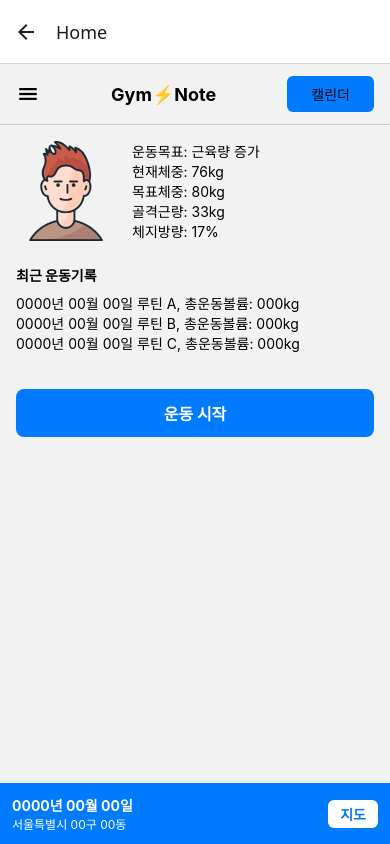
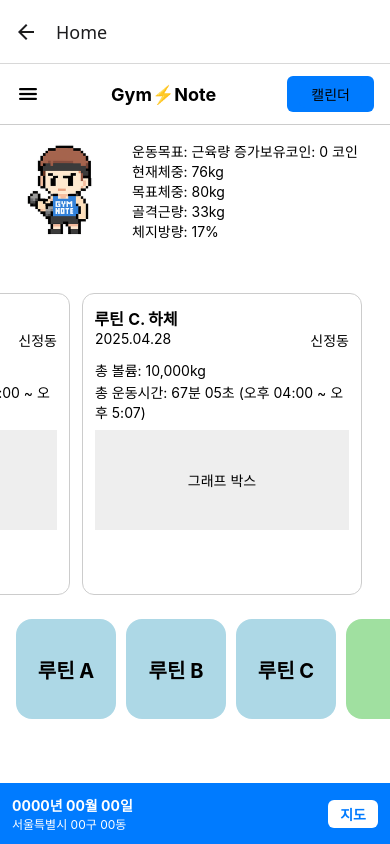
Before and after one commit to GymNote-Org/gymnote-FE, a React Native app: screen /Home in a window 390 px wide. Built offline with nearby package versions, Linux system fonts and the light colour scheme.

Commit message:
style: 홈 화면 운동기록 카드 및 루틴 카드 요소 추가 및 레이아웃 재구성

```diff
--- a/src/screens/HomeScreen.tsx
+++ b/src/screens/HomeScreen.tsx
@@ -1,21 +1,40 @@
-import {Image, ScrollView, StyleSheet, Text, TouchableOpacity, View} from 'react-native';
+import {FlatList, Image, StyleSheet, Text, View} from 'react-native';
 import Header from "../components/Header";
 import Footer from "../components/Footer";
+import RecentExerciseCard from "../components/RecentExerciseCard";
+import RoutineCard from "../components/RoutineCard";
+
+const dummyRecentExercises = [
+    { id: 1, title: "루틴 C", description: "하체", date: "2025.04.28", startTime: "오후 04:00", endTime: "오후 5:07", duration: "67분 05초", volume: "10,000kg", location: "신정동" },
+    { id: 2, title: "루틴 B", description: "등, 삼두", date: "2025.04.29", startTime: "오후 04:00", endTime: "오후 5:15", duration: "75분 07초", volume: "10,000kg", location: "신정동" },
+    { id: 3, title: "루틴 A", description: "가슴, 이두", date: "2025.04.30", startTime: "오후 04:00", endTime: "오후 5:27", duration: "87분 08초", volume: "10,000kg", location: "신정동" },
+];
+
+const dummyRoutines = [
+    { id: 1, title: "루틴 A", description: "가슴, 이두" },
+    { id: 2, title: "루틴 B", description: "등, 삼두" },
+    { id: 3, title: "루틴 C", description: "하체" },
+    { id: 999999, isAddCard: true },    // 루틴 추가 카드
+];
 
 /**
  * 메인 홈 화면
  * @constructor
  */
 export default function HomeScreen() {
+    const handleAddRoutine = () => {
+        console.log('루틴 생성 버튼 클릭');
+    }
+
     return (
         <View style={styles.container}>
             <Header />
-            <ScrollView contentContainerStyle={styles.content}>
-                {/* 사용자 정보 및 운동 목표 */}
+
+            {/* 유저 정보 카드 */}
             <View style={styles.userCard}>
                 <View style={styles.avatarBox}>
                     <Image
-                            source={require('../assets/fakeavatar.png')}
+                        source={require('../assets/default-avatar.png')}
                         style={styles.avatarImg}
                         resizeMode="contain"
                     />
@@ -27,21 +46,37 @@ export default function HomeScreen() {
                     <Text>골격근량: 33kg</Text>
                     <Text>체지방량: 17%</Text>
                 </View>
+                <View style={styles.userInfo}>
+                    <Text>보유코인: 0 코인</Text>
+                </View>
             </View>
 
-                {/* 최근 운동기록 */}
-                <View style={styles.exerciseHistory}>
-                    <Text style={styles.historyTitle}>최근 운동기록</Text>
-                    <Text>0000년 00월 00일 루틴 A, 총운동볼륨: 000kg</Text>
-                    <Text>0000년 00월 00일 루틴 B, 총운동볼륨: 000kg</Text>
-                    <Text>0000년 00월 00일 루틴 C, 총운동볼륨: 000kg</Text>
-                </View>
+            {/* 최근 운동 루틴 카드 리스트 */}
+            <FlatList
+                data={dummyRecentExercises}
+                keyExtractor={(item) => item.id.toString()}
+                horizontal
+                showsHorizontalScrollIndicator={false}
+                contentContainerStyle={styles.horizontalList}
+                inverted    // 최근 운동기록이 맨 오른쪽에 보이도록
+                renderItem={({ item }) => <RecentExerciseCard exercise={item} />}
+            />
 
-                {/* 운동 시작 */}
-                <TouchableOpacity style={styles.startButton}>
-                    <Text style={styles.startButtonText}>운동 시작</Text>
-                </TouchableOpacity>
-            </ScrollView>
+            {/* 하단 루틴 카드 리스트 */}
+            <FlatList
+                data={dummyRoutines} // + 버튼 포함
+                keyExtractor={(item) => item.id.toString()}
+                horizontal
+                showsHorizontalScrollIndicator={false}
+                contentContainerStyle={styles.horizontalList}
+                renderItem={({ item }) => {
+                    if ('isAddCard' in item && item.isAddCard) {    // isAddCard가 true이면 루틴 추가 버튼 카드 렌더링
+                        return <RoutineCard isAddCard onPress={handleAddRoutine} />;
+                    }
+                    return <RoutineCard id={item.id} title={item.title} description={item.description} />;
+                }}
+            />
+
             <Footer />
         </View>
     )
@@ -50,11 +85,10 @@ export default function HomeScreen() {
 const styles = StyleSheet.create({
     container: {
         flex: 1,
-    },
-    content: {
-        padding: 16,
+        backgroundColor: '#fff'
     },
     userCard: {
+        padding: 16,
         flexDirection: 'row',
         marginBottom: 24,
     },
@@ -72,23 +106,8 @@ const styles = StyleSheet.create({
     userInfo: {
         justifyContent: 'space-between',
     },
-    exerciseHistory: {
-        marginBottom: 24,
-    },
-    historyTitle: {
-        fontWeight: 'bold',
-        marginBottom: 8,
-    },
-    startButton: {
-        backgroundColor: '#007bff',
-        marginTop: 12,
-        paddingVertical: 12,
-        borderRadius: 8,
-        alignItems: 'center',
-    },
-    startButtonText: {
-        color: '#fff',
-        fontSize: 16,
-        fontWeight: 'bold',
+    horizontalList: {
+        paddingHorizontal: 16,
+        marginVertical: 12,
     },
 });
```
Also changed, not shown: src/assets/default-avatar.png (added), src/assets/fakeavatar.png (deleted). Lines whose indentation alone changed are shown as unchanged.
